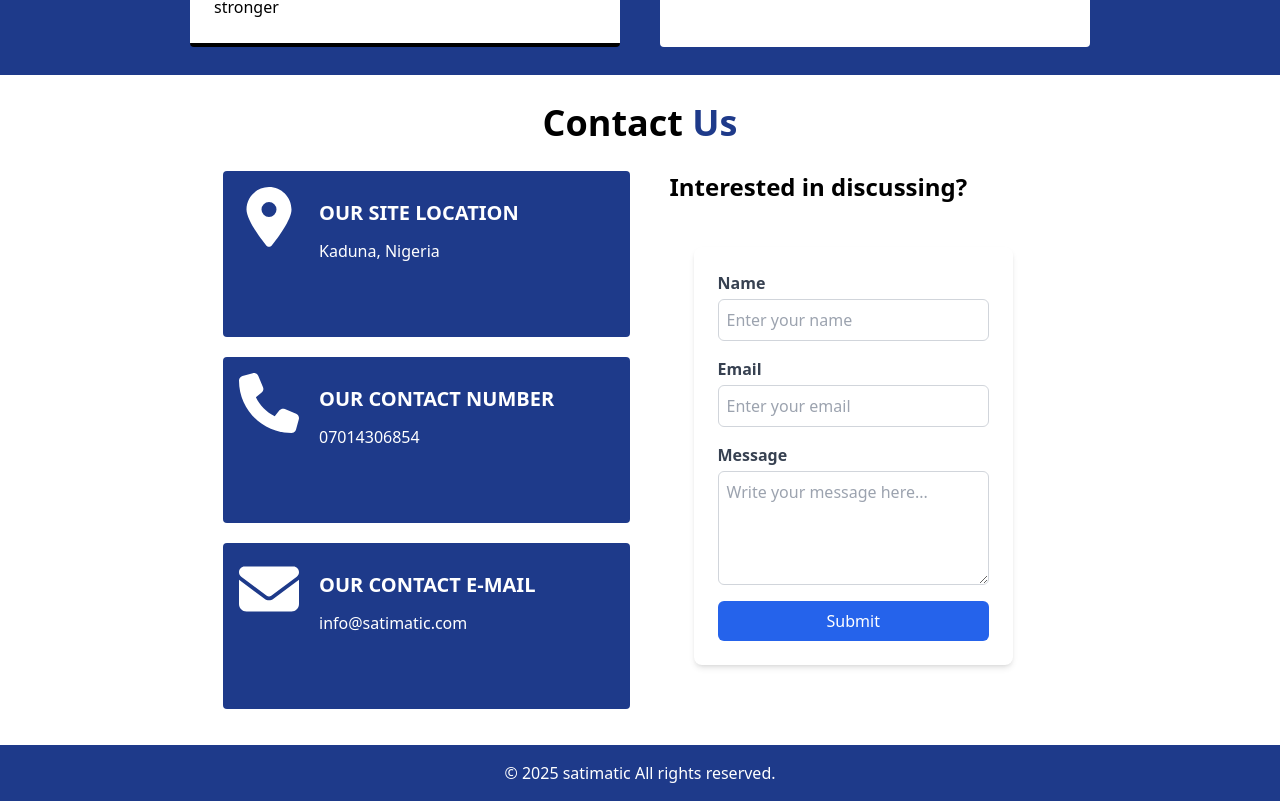
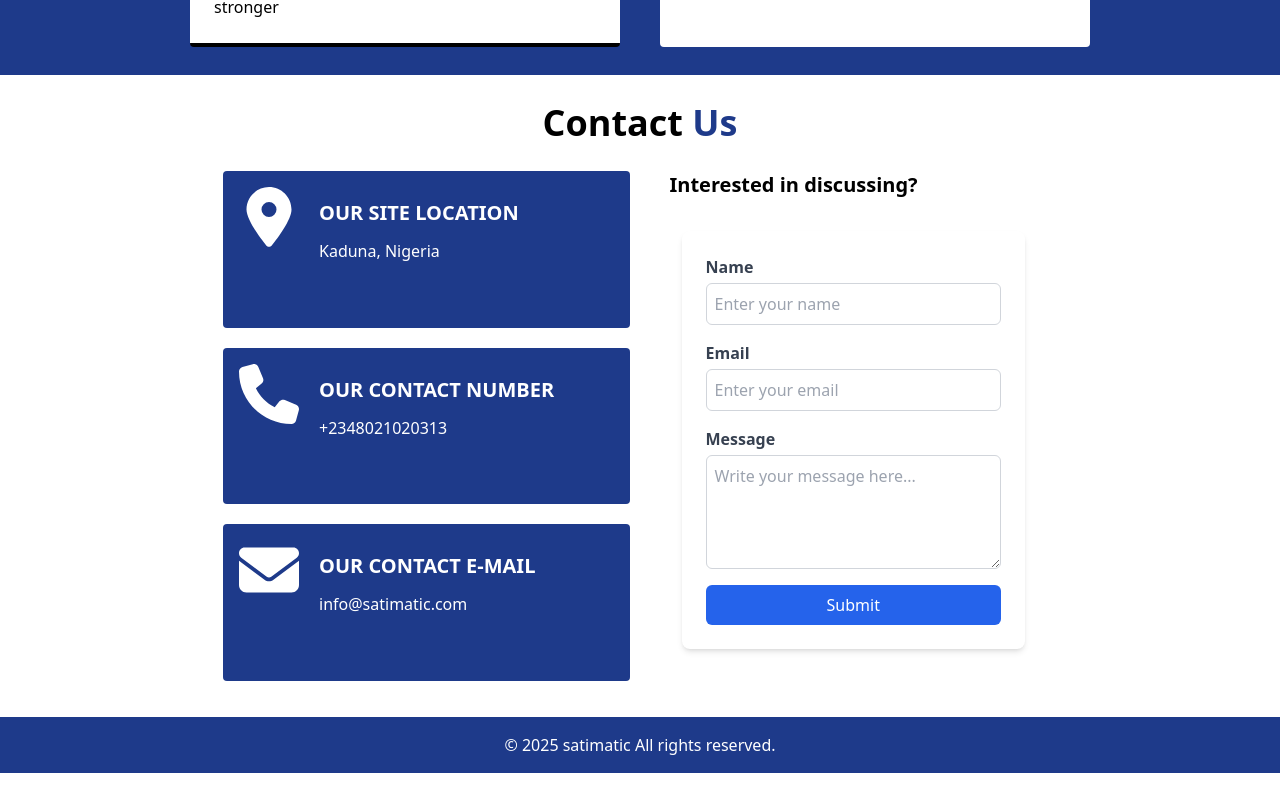
Before and after one commit to sanisalimlawan/omnislib, a React (Vite) app: page / in a window 1280 px wide. Shown: the part 1601-2402 px from the top of the page. After the commit the page ends 2374 px from the top, so only its background shows below. Built offline with nearby package versions, Linux system fonts and the light colour scheme.

Commit message:
omdefied

```diff
--- a/src/Contact.jsx
+++ b/src/Contact.jsx
@@ -21,7 +21,7 @@ export default function Contact(){
             <FontAwesomeIcon icon={faPhone} className="text-white text-xl-6 w-[60px] h-[60px]" />
            <div>
            <h1 className="m-3 ml-0 text-white text-xl font-bold">OUR CONTACT NUMBER</h1>
-           <p className="m-2 ml-0 text-white">07014306854</p>
+           <p className="m-2 ml-0 text-white">+2348021020313</p>
            </div>
         </div>
         <div className="p-4 md:basis-1/3 md:flex gap-5 w-full text-center md:text-start rounded bg-blue-900">
@@ -33,9 +33,9 @@ export default function Contact(){
         </div>
     </div>
     <div className="basis-1/2 p-5">
-    <h2 className="text- mb-5 text-2xl font-bold">Interested in discussing?</h2>
+    <h2 className="text- mb-5 text-2xl md:text-xl font-bold">Interested in discussing?</h2>
 
-        <div className="m-auto p-6  flex-col min-h-[400px] gap-8">
+        <div className="m-auto p-3  flex-col min-h-[400px] gap-8">
         <form className="flex flex-col space-y-4 bg-white p-6 rounded-lg shadow-md w-full max-w-md">
   {/* Name Field */}
   <div className="flex flex-col">
```
